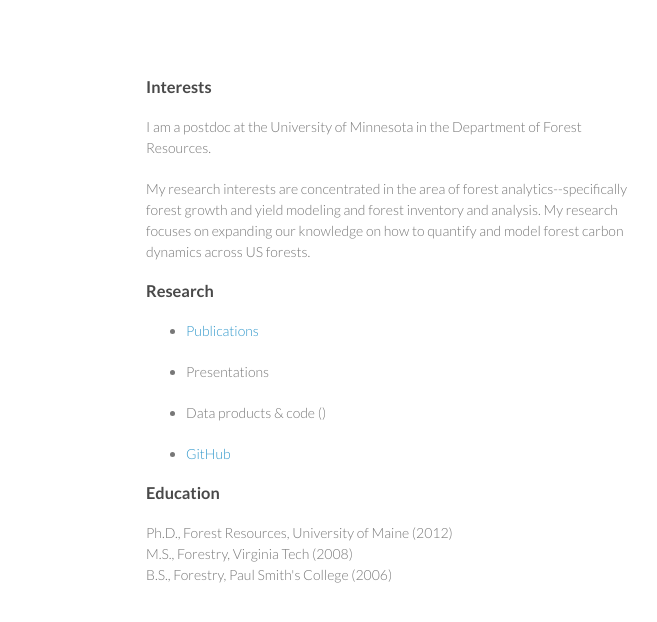
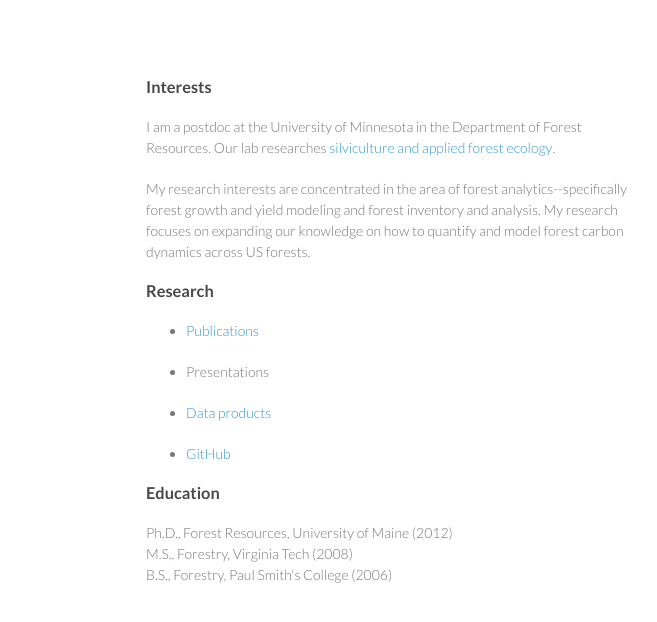
Before and after one commit to mbrussell/matthew, a plain HTML site: page index.html in a window 1280 px wide. Shown: the full height of the page, 424-1081 px from the left. Drawn offline with Linux system fonts and the light colour scheme.

Commit message:
updated links on index

```diff
--- a/index.html
+++ b/index.html
@@ -44,7 +44,7 @@
 <h3>
 <a name="interests" class="anchor" href="#interests"><span class="octicon octicon-link"></span></a>Interests</h3>
 
-<p>I am a postdoc at the University of Minnesota in the Department of Forest Resources. </p>
+<p>I am a postdoc at the University of Minnesota in the Department of Forest Resources. Our lab researches <a href="http://silviculture.forestry.umn.edu/index.htm">silviculture and applied forest ecology</a>.</p>
 
 <p>My research interests are concentrated in the area of forest analytics--specifically forest growth and yield modeling and forest inventory and analysis. My research focuses on expanding our knowledge on how to quantify and model forest carbon dynamics across US forests.</p>
 
@@ -54,7 +54,7 @@
 <ul>
 <li><p><a href="http://mbrussell.github.io/matthew/pubs.html">Publications</a></p></li>
 <li><p>Presentations</p></li>
-<li><p>Data products &amp; code ()</p></li>
+<li><p><a href="http://mbrussell.github.io/matthew/products.html">Data products</a></p></li>
 <li><p><a href="https://github.com/mbrussell">GitHub</a></p></li>
 </ul></div><h3>
 <a name="education" class="anchor" href="#education"><span class="octicon octicon-link"></span></a>Education</h3>
```
